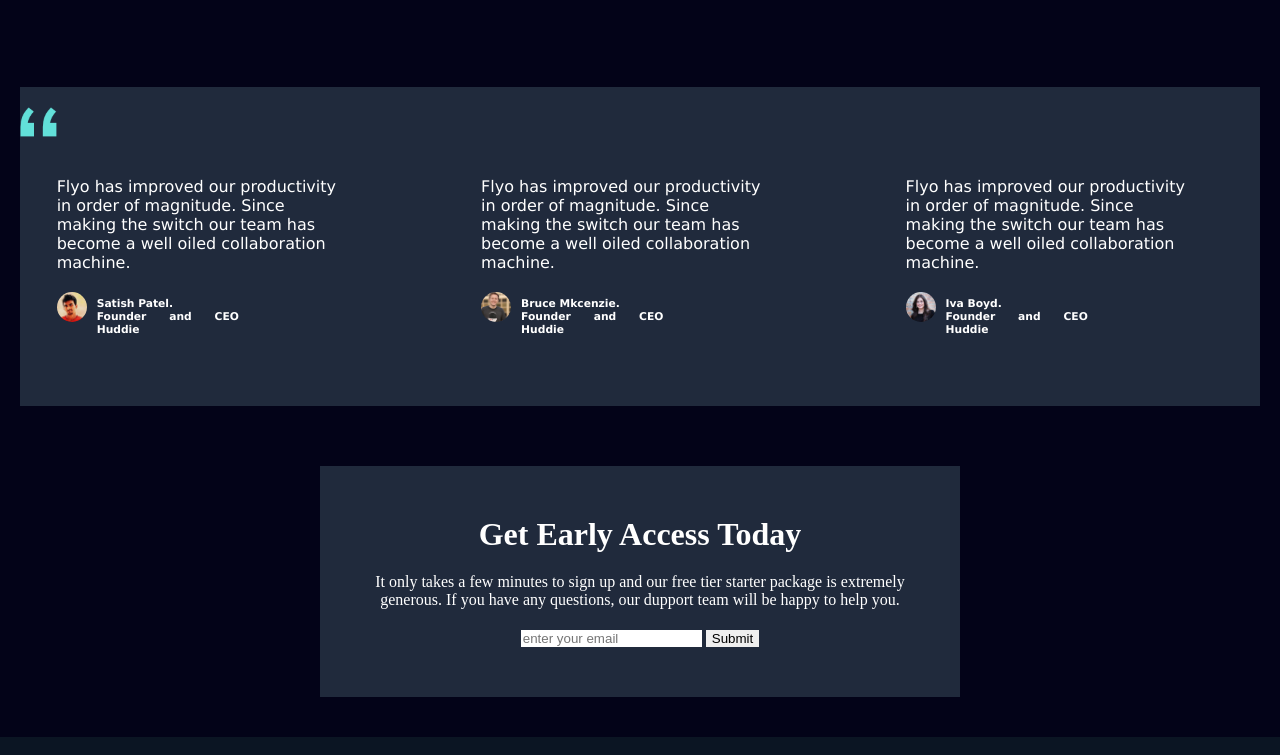
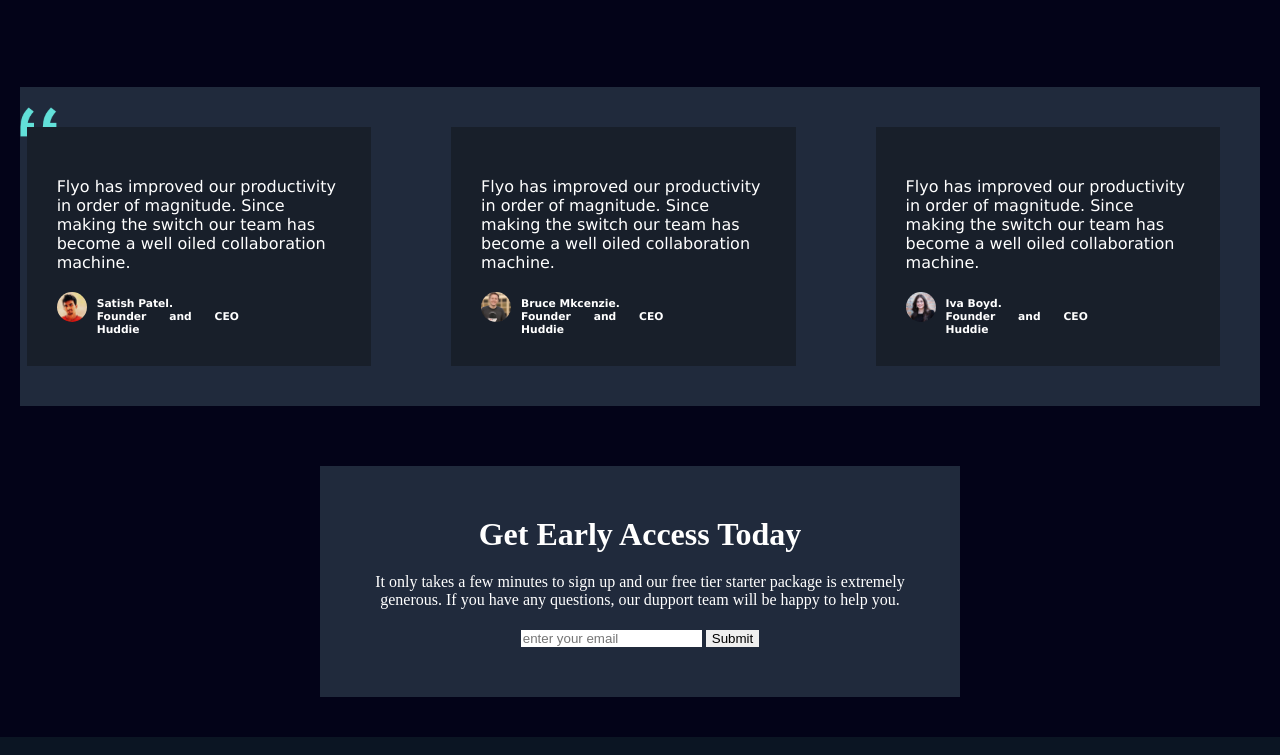
Before and after one commit to Aysha-py/SCA-Level-2-Project, a plain HTML site: page index.html in a window 1280 px wide. Shown: the part 2060-2815 px from the top of the page. Drawn offline with Linux system fonts and the light colour scheme.

Commit message:
Update style.css

```diff
--- a/style.css
+++ b/style.css
@@ -121,6 +121,7 @@ a {
   width: 33%;
   padding: 30px;
   margin: 40px;
+  background-color:hsl(218, 28%, 13%);
 }
 .squares img {
   width: auto;
```
